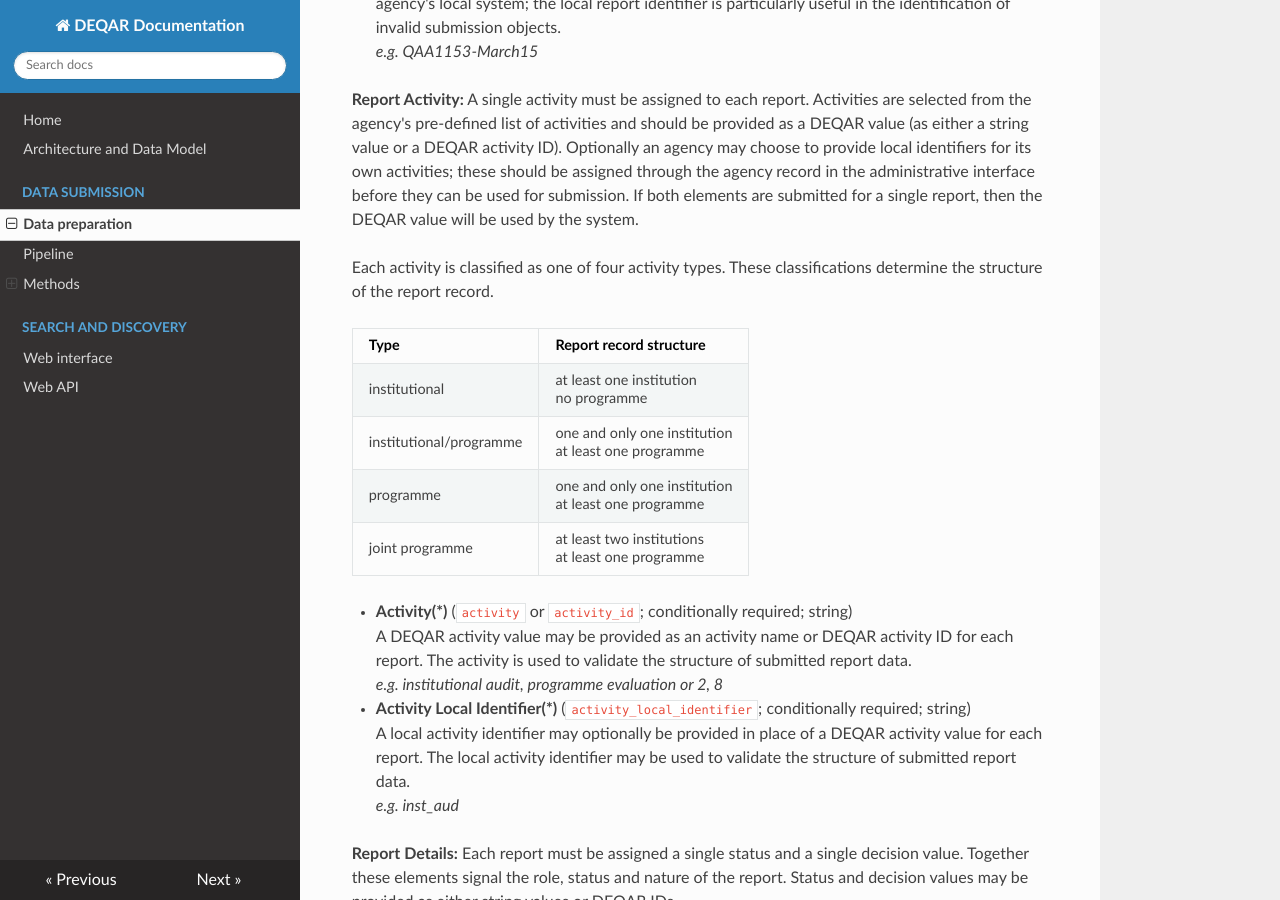
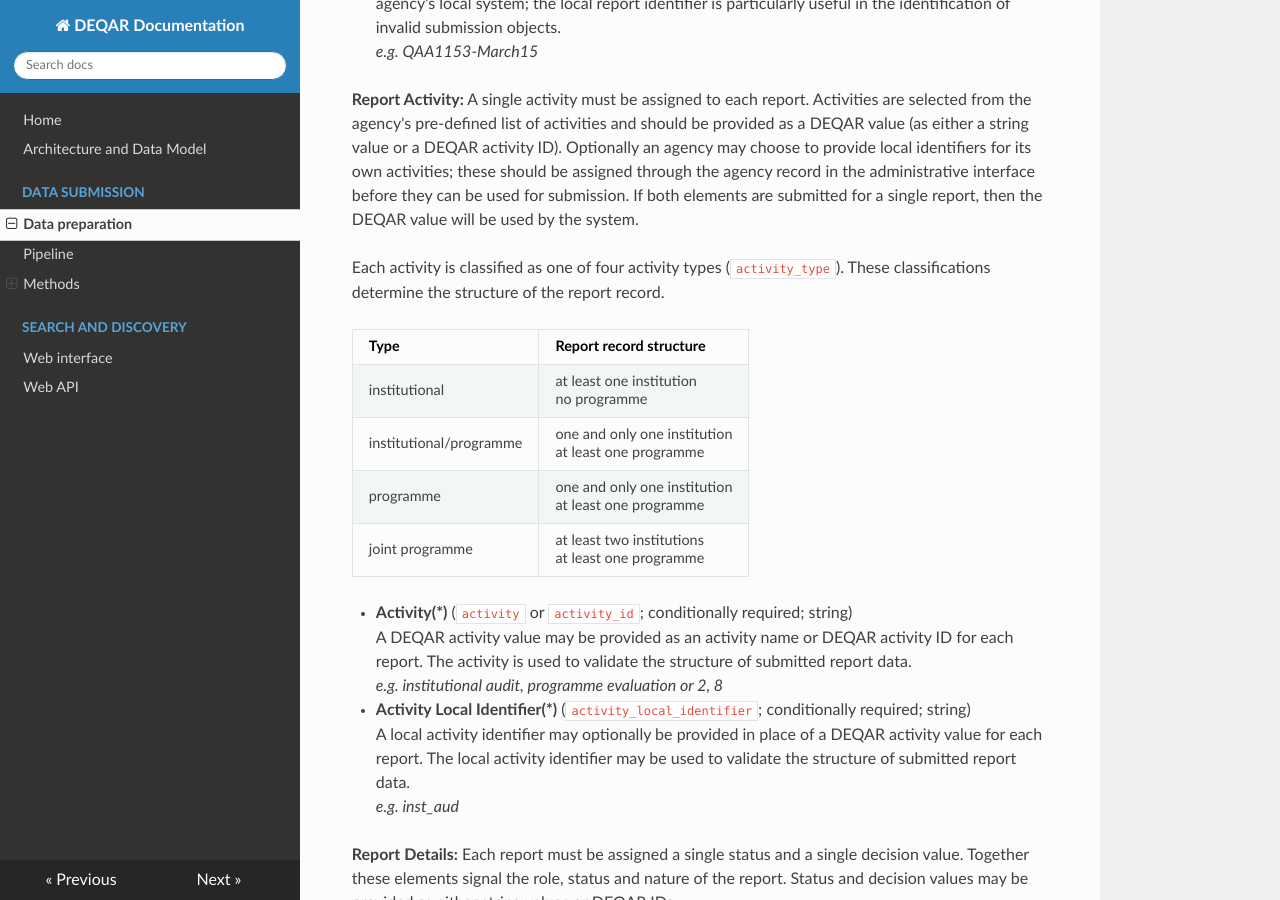
Before and after one commit to EQAR/deqar-docs, an MkDocs documentation site: the page built from docs/submission_object_fields.md, in a window 1280 px wide and 900 px high, scrolled down 1283 px. Built offline with MkDocs 1.6.1, drawn with Linux system fonts in a browser that asks for light colours; nearby versions of some CDN libraries; old or Windows-style settings are respelled for this version of MkDocs.

Commit message:
Update submission_object_fields.md

```diff
--- a/docs/submission_object_fields.md
+++ b/docs/submission_object_fields.md
@@ -28,7 +28,7 @@ The report identifier used in the agency's local system should be provided for e
 
 **Report Activity:** A single activity must be assigned to each report. Activities are selected from the agency's pre-defined list of activities and should be provided as a DEQAR value (as either a string value or a DEQAR activity ID). Optionally an agency may choose to provide local identifiers for its own activities; these should be assigned through the agency record in the administrative interface before they can be used for submission. If both elements are submitted for a single report, then the DEQAR value will be used by the system.
 
-Each activity is classified as one of four activity types. These classifications determine the structure of the report record.
+Each activity is classified as one of four activity types (<code>activity_type</code>). These classifications determine the structure of the report record.
 
 |Type                   |Report record structure        |
 |:----------------------|:------------------------------|
```
